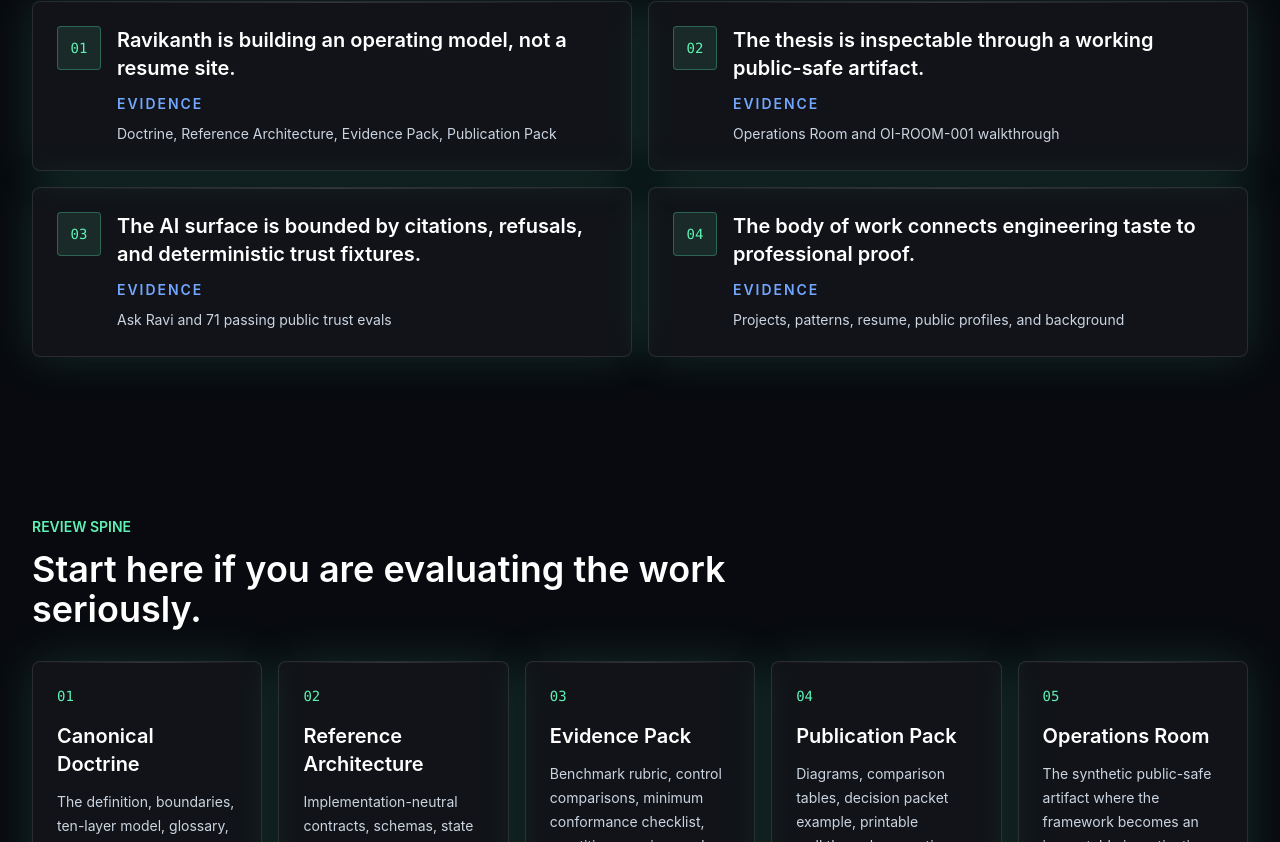
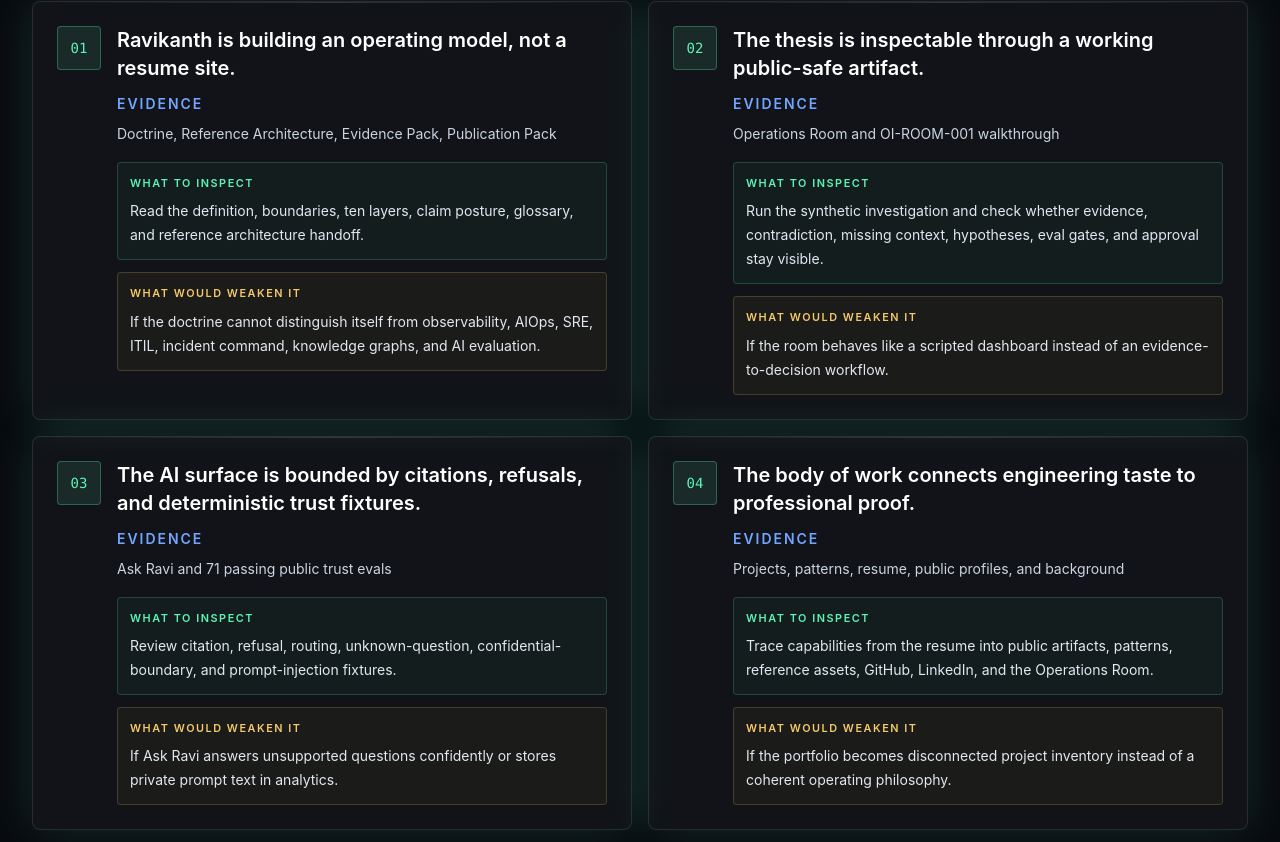
Before and after one commit to rseri17-code/seri-ai, a Next.js app: page /work in a window 1280 px wide. Shown: the part 878-1720 px from the top of the page. Built offline with nearby package versions, Linux system fonts and the light colour scheme; no server answers.

Commit message:
Make Work proof ledger falsifiable

```diff
--- a/app/work/page.tsx
+++ b/app/work/page.tsx
@@ -60,21 +60,29 @@ const proofLedger = [
   {
     claim: "Ravikanth is building an operating model, not a resume site.",
     evidence: "Doctrine, Reference Architecture, Evidence Pack, Publication Pack",
+    inspect: "Read the definition, boundaries, ten layers, claim posture, glossary, and reference architecture handoff.",
+    weakens: "If the doctrine cannot distinguish itself from observability, AIOps, SRE, ITIL, incident command, knowledge graphs, and AI evaluation.",
     href: "/wiki/operational-intelligence-canonical-doctrine"
   },
   {
     claim: "The thesis is inspectable through a working public-safe artifact.",
     evidence: "Operations Room and OI-ROOM-001 walkthrough",
+    inspect: "Run the synthetic investigation and check whether evidence, contradiction, missing context, hypotheses, eval gates, and approval stay visible.",
+    weakens: "If the room behaves like a scripted dashboard instead of an evidence-to-decision workflow.",
     href: "/investigation-room"
   },
   {
     claim: "The AI surface is bounded by citations, refusals, and deterministic trust fixtures.",
     evidence: `Ask Ravi and ${evalReport.fixtures.length} passing public trust evals`,
+    inspect: "Review citation, refusal, routing, unknown-question, confidential-boundary, and prompt-injection fixtures.",
+    weakens: "If Ask Ravi answers unsupported questions confidently or stores private prompt text in analytics.",
     href: "/evals"
   },
   {
     claim: "The body of work connects engineering taste to professional proof.",
     evidence: "Projects, patterns, resume, public profiles, and background",
+    inspect: "Trace capabilities from the resume into public artifacts, patterns, reference assets, GitHub, LinkedIn, and the Operations Room.",
+    weakens: "If the portfolio becomes disconnected project inventory instead of a coherent operating philosophy.",
     href: "/background"
   }
 ];
@@ -183,6 +191,16 @@ export default function WorkPage() {
                     <h2 className="text-xl font-semibold text-white">{item.claim}</h2>
                     <p className="mt-3 text-sm font-semibold uppercase tracking-[0.14em] text-signal">Evidence</p>
                     <p className="mt-2 text-sm leading-6 text-slate-300">{item.evidence}</p>
+                    <div className="mt-4 grid gap-3">
+                      <div className="rounded border border-mint/20 bg-mint/[0.045] p-3">
+                        <p className="text-[0.68rem] font-semibold uppercase tracking-[0.14em] text-mint">What to inspect</p>
+                        <p className="mt-2 text-sm leading-6 text-slate-200">{item.inspect}</p>
+                      </div>
+                      <div className="rounded border border-amber/20 bg-amber/[0.045] p-3">
+                        <p className="text-[0.68rem] font-semibold uppercase tracking-[0.14em] text-amber">What would weaken it</p>
+                        <p className="mt-2 text-sm leading-6 text-slate-200">{item.weakens}</p>
+                      </div>
+                    </div>
                   </div>
                 </div>
               </Card>
--- a/scripts/validate-content-coherence.mjs
+++ b/scripts/validate-content-coherence.mjs
@@ -252,6 +252,10 @@ for (const required of [
   "The thesis is inspectable through a working public-safe artifact.",
   "The AI surface is bounded by citations, refusals, and deterministic trust fixtures.",
   "The body of work connects engineering taste to professional proof.",
+  "What to inspect",
+  "What would weaken it",
+  "If the doctrine cannot distinguish itself from observability, AIOps, SRE, ITIL, incident command, knowledge graphs, and AI evaluation.",
+  "If Ask Ravi answers unsupported questions confidently or stores private prompt text in analytics.",
   "Operating standard",
   "Definition discipline",
   "Action discipline",
```
Also changed, not shown: 1 other file (tests, documents, lock files or other folders).
